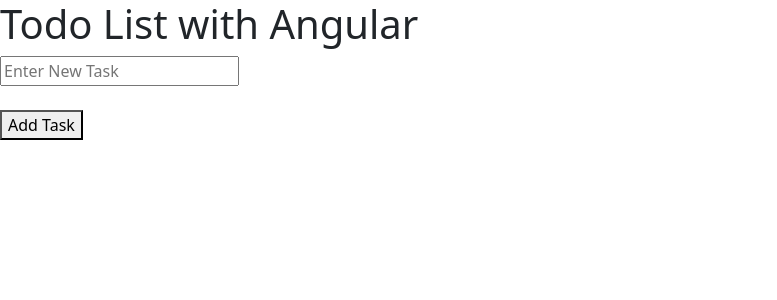
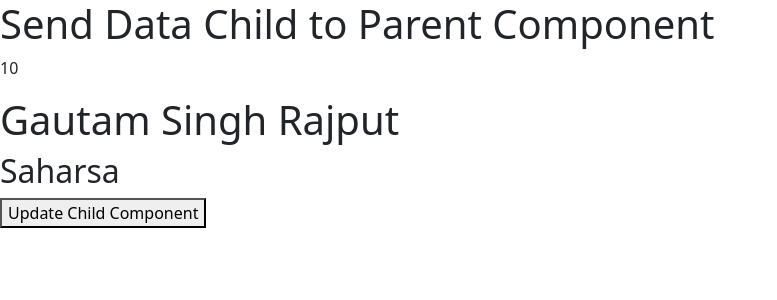
Before and after one commit to CODEWITHGAUTAM/AngularBootstrap, an Angular app: page / in a window 1280 px wide. Shown: the top 300 px of the page, without its empty margins (0-777 px from the left). Built offline with nearby package versions, Linux system fonts and the light colour scheme.

Commit message:
Send Data From Parent to Child Component

```diff
--- a/src/app/app.component.html
+++ b/src/app/app.component.html
@@ -1,12 +1,3 @@
 <h1>{{title}}</h1>
-<input type="text" placeholder="Enter New Task" #task>
-<br>
-<br>
-<button (click)="addTask(task.value)">Add Task</button>
-<ul *ngFor="let item of list">
-    <li>
-        {{item.name}}
-        <br>
-        <button (click)="removeTask(item.id)">Remove</button>
-    </li>
-</ul>
+<app-child [item]="data" [item1]="name" [item2]="address"></app-child>
+<button (click)="updateChild()">Update Child Component</button>
--- a/src/app/app.component.ts
+++ b/src/app/app.component.ts
@@ -6,17 +6,17 @@
   styleUrls: ['./app.component.scss']
 })
 export class AppComponent {
-  title = 'Todo List with Angular';
-  list:any[]=[];
-  addTask(item:string)
+  title = 'Send Data Child to Parent Component';
+  data=10;
+  name="Gautam Singh Rajput";
+  address="Saharsa";
+
+  updateChild()
   {
-    this.list.push({id:this.list.length,name:item});
-    console.warn(this.list);
-  }
-  removeTask(id:number)
-  {
-    console.warn(id);
-    this.list=this.list.filter(item=>item.id!==id);
+    this.data=Math.floor(Math.random()*10);
   }
 
+
+
+
 }
--- a/src/app/app.module.ts
+++ b/src/app/app.module.ts
@@ -3,10 +3,12 @@
 
 import { AppRoutingModule } from './app-routing.module';
 import { AppComponent } from './app.component';
+import { ChildComponent } from './child/child.component';
 
 @NgModule({
   declarations: [
-    AppComponent
+    AppComponent,
+    ChildComponent
   ],
   imports: [
     BrowserModule,
--- /dev/null
+++ b/src/app/child/child.component.html
@@ -0,0 +1,3 @@
+<p>{{item}}</p>
+<h1>{{item1}}</h1>
+<h2>{{item2}}</h2>
```
Also changed, not shown: src/app/child/child.component.ts (added, +12 -0 lines), src/app/child/child.component.scss (added), 1 other file (tests, documents, lock files or other folders).
